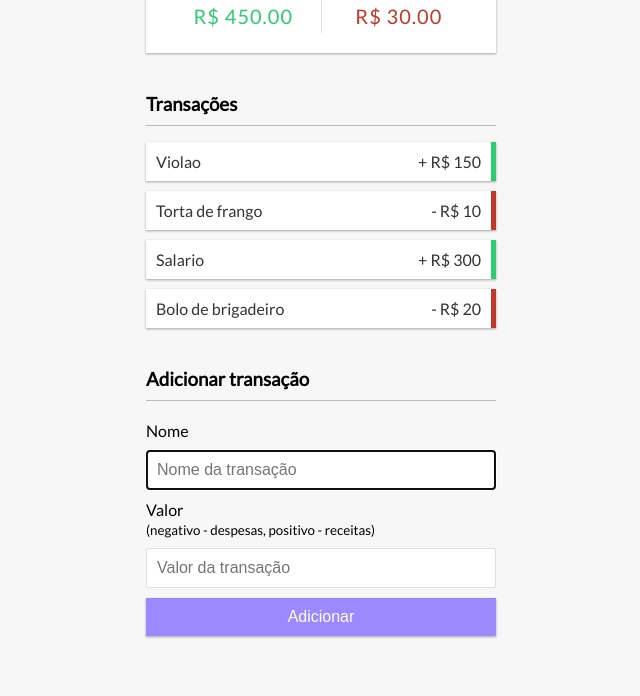
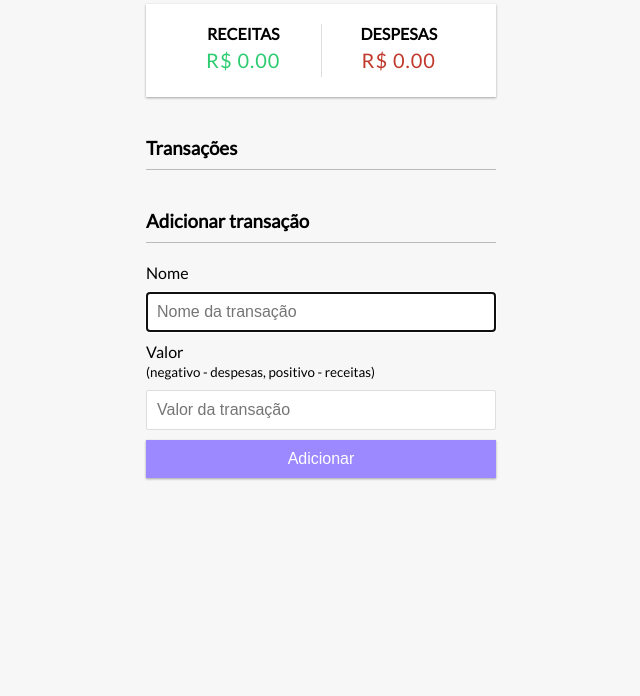
Before and after one commit to AdelmoMenezes123/expense-control, a plain HTML site: page index.html in a window 1280 px wide. Shown: the part 217-913 px from the top of the page, without its empty margins (319-959 px from the left). After the commit the page ends 800 px from the top, so only its background shows below. Drawn offline with Linux system fonts and the light colour scheme.

Commit message:
finaliza crud grava no localStorage

```diff
--- a/index.html
+++ b/index.html
@@ -51,7 +51,7 @@
 		</form>
 	</div>
 
-	<script type="module" src="script.js"></script>
+	<script src="script.js"></script>
 </body>
 
 </html>
--- a/script.js
+++ b/script.js
@@ -1,40 +1,29 @@
+const transactionsUl = document.querySelector('#transactions');
+const icomeDisplay = document.querySelector('#money-plus');
+const expanseDisplay = document.querySelector('#money-minus');
+const balancelDisplay = document.querySelector('#balance');
+const form = document.querySelector('#form');
+const inputTransactionName = document.querySelector('#text');
+const inputTransactionAmount = document.querySelector('#amount');
 
+const localStorageTrasactions =
+	JSON.parse(localStorage.getItem('transactions'));
 
-export class Backend {
+let transactions =
+	localStorage
+		.getItem('transactions') !== null
+		? localStorageTrasactions
+		: [];
 
-	constructor() {
-		this.transactionsUl = document.querySelector('#transactions');
-		this.icomeDisplay = document.querySelector('#money-plus');
-		this.expanseDisplay = document.querySelector('#money-minus');
-		this.balancelDisplay = document.querySelector('#balance');
-
-		this.dummyTransactions = [
-			{ id: 1, name: 'Bolo de brigadeiro', amount: -20 },
-			{ id: 2, name: 'Salario', amount: 300 },
-			{ id: 3, name: 'Torta de frango', amount: -10 },
-			{ id: 4, name: 'Violao', amount: 150 },
-		];
+const removeTransaction = ID => {
+	transactions =
+		transactions
+			.filter(({ id }) => id !== ID);
+	updateLocalStorage();
+	init();
 }
 
-	init() {
-		const me = this;
-		this.dummyTransactions.forEach(me.addTransactionIntoDOM)
-		me.updateBalanceValue(this.dummyTransactions)
-	}
-
-	updateBalanceValue = (dummyTransactions) => {
-		const me = this;
-		const transactionsAmount = dummyTransactions.map(transaction => transaction.amount);
-		const total = transactionsAmount.reduce((acc, transaction) => acc + transaction, 0).toFixed(2);
-		const income = transactionsAmount.filter(value=> value > 0).reduce((acc, value) => acc + value, 0).toFixed(2);
-		const expanse =Math.abs( transactionsAmount.filter(value => value < 0).reduce((acc, value) => acc + value, 0)).toFixed(2);
-
-		me.balancelDisplay.textContent = `R$ ${total}`
-		me.icomeDisplay.textContent = `R$ ${income}`
-		me.expanseDisplay.textContent = `R$ ${expanse}`
-	}
-
-	addTransactionIntoDOM = ({ amount, name, id }) => {
+const addTransactionIntoDOM = ({ amount, name, id }) => {
 	const operation = amount < 0 ? '-' : '+'
 	const CSSClass = amount < 0 ? 'minus' : 'plus'
 	const amountWithoutOperation = Math.abs(amount)
@@ -42,12 +31,77 @@ export class Backend {
 
 	li.classList.add(CSSClass);
 	li.innerHTML = `
-		${name} <span>${operation} R$ ${amountWithoutOperation}</span><button class="delete-btn">x</button>
+	${name} <span>${operation} R$ ${amountWithoutOperation}</span>
+	<button class="delete-btn" onClick="removeTransaction(${id})">x</button>
 `
 
-		this.transactionsUl.prepend(li)
-	}
+		transactionsUl.prepend(li)
 }
 
-let backend = new Backend();
-backend.init()
+const getExpense = transactionsAmount => Math.abs(transactionsAmount
+	.filter(value => value < 0)
+	.reduce((acc, value) => acc + value, 0))
+	.toFixed(2);
+
+
+const getTotal = transactionsAmount => transactionsAmount
+	.reduce((acc, transaction) => acc + transaction, 0)
+	.toFixed(2);
+
+const getIncome = transactionsAmount => transactionsAmount
+	.filter(value => value > 0)
+	.reduce((acc, value) => acc + value, 0)
+	.toFixed(2);
+
+const updateBalanceValue = () => {
+	const transactionsAmount = transactions.map(({ amount }) => amount);
+	const total = getTotal(transactionsAmount)
+	const income = getIncome(transactionsAmount)
+	const expanse = getExpense(transactionsAmount)
+
+	balancelDisplay.textContent = `R$ ${total}`
+	icomeDisplay.textContent = `R$ ${income}`
+	expanseDisplay.textContent = `R$ ${expanse}`
+}
+
+const init = () => {
+	transactionsUl.innerHTML = '';
+	transactions.forEach(addTransactionIntoDOM)
+	updateBalanceValue()
+}
+
+init();
+
+const updateLocalStorage = () => {
+	localStorage.setItem('transactions', JSON.stringify(transactions));
+}
+
+const generateId = () => Math.round(Math.random() * 1000);
+
+const addToTransactionArray = (transactionName, transactionAmount) => {
+	transactions.push({
+		id: generateId(),
+		name: transactionName,
+		amount: Number(transactionAmount),
+	});
+}
+
+const handleFormSubmit = event => {
+	event.preventDefault();
+
+	const transactionName = inputTransactionName.value.trim();
+	const transactionAmount = inputTransactionAmount.value.trim();
+	const isSomeInputEmpty = transactionAmount === '' || transactionName === '';
+
+	if (isSomeInputEmpty) {
+		alert('Preencha tanto o nome quanto o valor da transação');
+		return
+	}
+
+	addToTransactionArray(transactionName, transactionAmount)
+	init();
+	updateLocalStorage();
+	form.reset()
+ }
+
+form.addEventListener('submit', handleFormSubmit);
```
Lines whose indentation alone changed are shown as unchanged.
